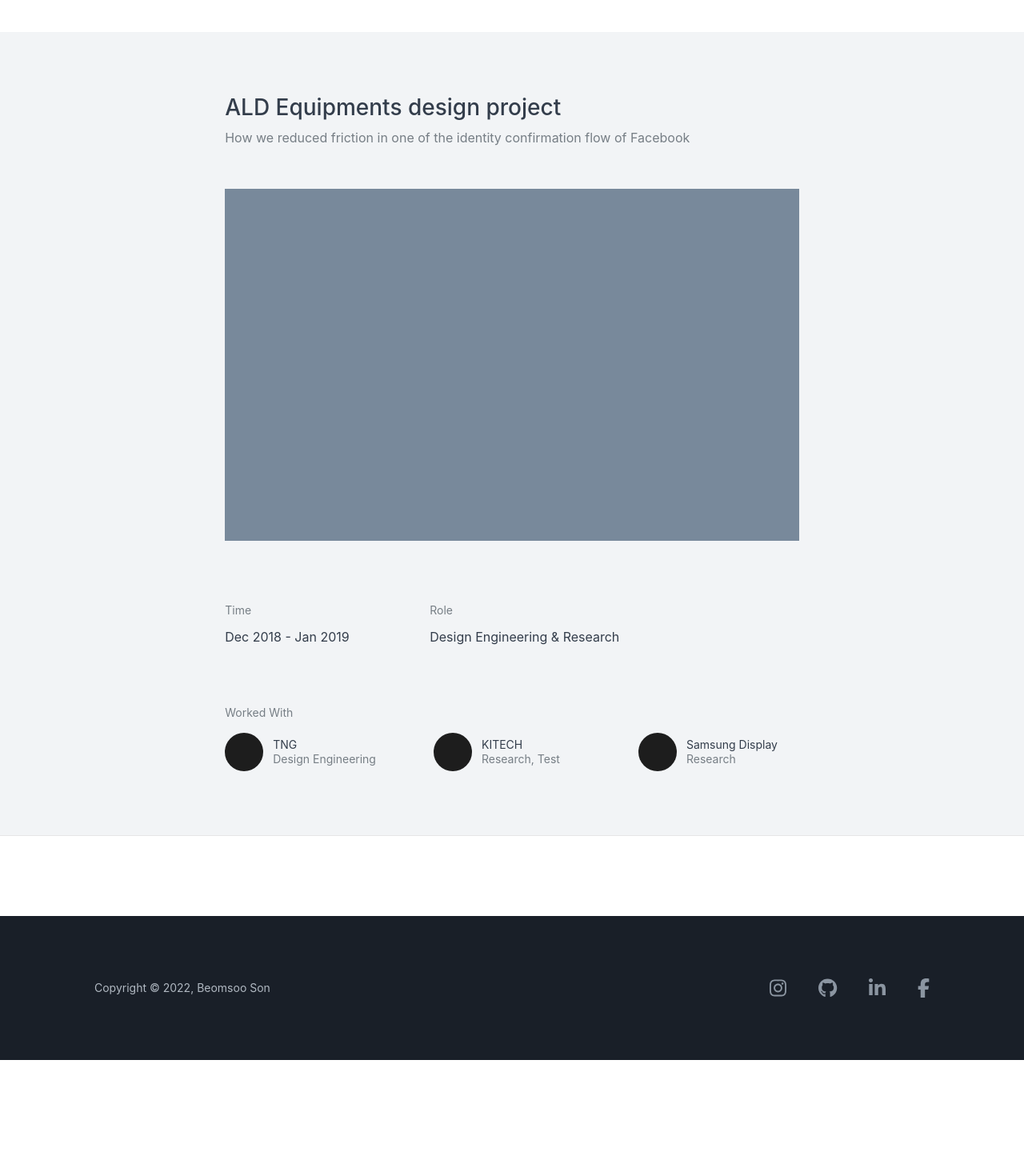
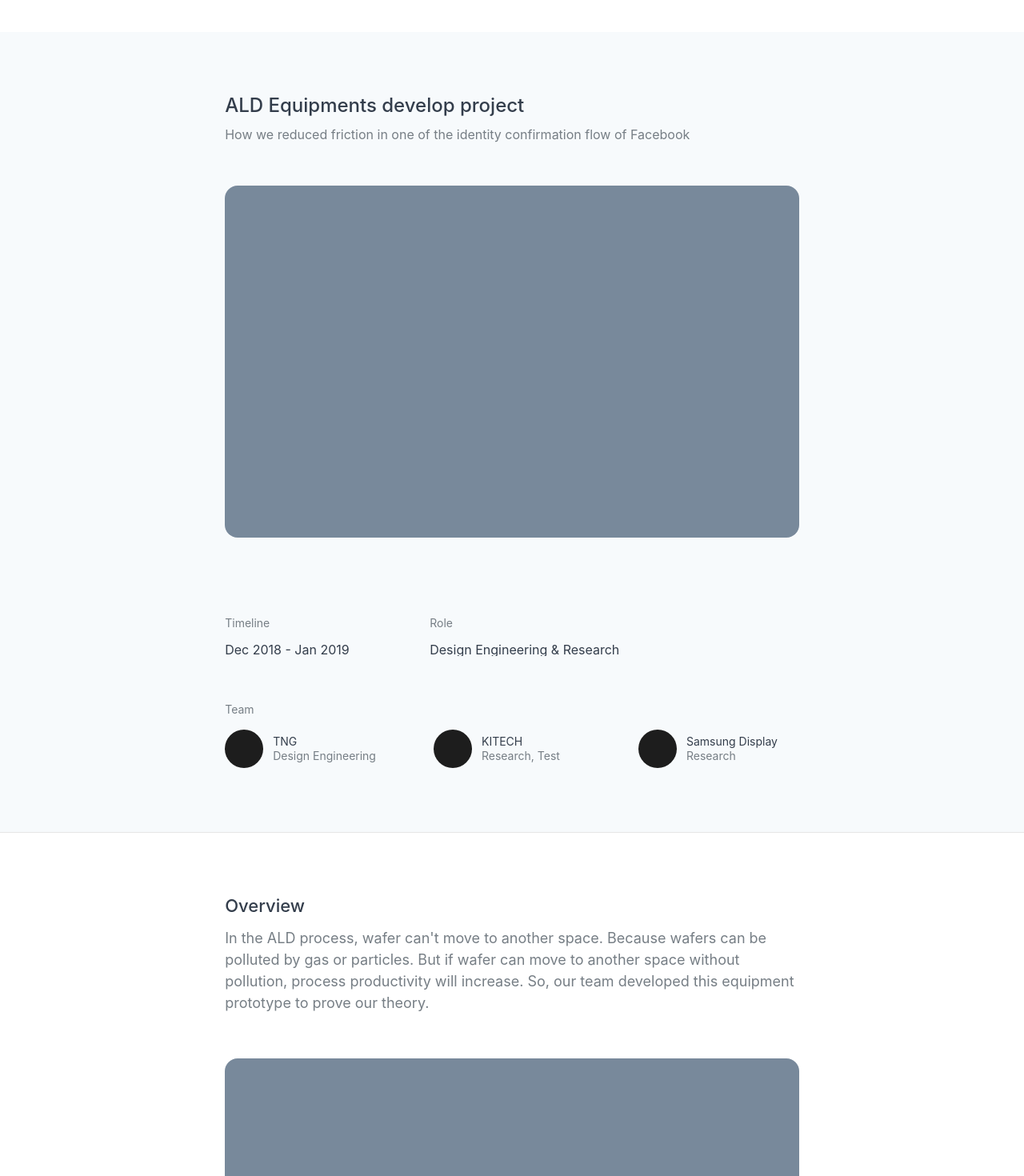
Before and after one commit to k1a11220/portfolio, a Next.js app: page /projects/ald in a window 1280 px wide. Shown: the part 80-1550 px from the top of the page at 80% size. Before the commit the page ends 1405 px from the top, so only its background shows below. Built offline with nearby package versions, Linux system fonts and the light colour scheme; a web font is replaced by a local one.

Commit message:
Separate post style

```diff
--- /dev/null
+++ b/components/project/projectHeader.tsx
@@ -0,0 +1,169 @@
+import React from "react";
+import styled from "@emotion/styled";
+
+const Header = styled.header`
+  display: flex;
+  flex-direction: column;
+  align-items: center;
+
+  & h1 {
+    font-size: 1.5rem;
+    font-weight: 500;
+    margin-top: 5rem;
+    margin-bottom: 1rem;
+  }
+
+  & p {
+    font-size: 1rem;
+    color: #767e85;
+  }
+`;
+
+const HeaderBg = styled.div`
+  display: flex;
+  flex-direction: column;
+  align-items: center;
+  width: 100vw;
+  background-color: #f7fafc;
+  overflow: visible;
+  padding-bottom: 80px;
+  border-bottom: 1px solid #e6e6e6;
+`;
+
+const TitleImg = styled.div`
+  background-color: #78899b;
+  height: 440px;
+  margin-top: 56px;
+  border-radius: 16px;
+`;
+
+const ListWrapper = styled.div`
+  padding-top: 60px;
+
+  & p {
+    font-size: 0.875rem;
+  }
+`;
+
+const ProfileList = styled.div`
+  width: 100%;
+  display: flex;
+  margin-top: 1.125rem;
+  gap: 72px;
+  min-width: 184px;
+  overflow: scroll;
+`;
+
+const ProfileImg = styled.div`
+  width: 48px;
+  height: 48px;
+  background-color: #1d1d1d;
+  border-radius: 50%;
+  margin-right: 0.75rem;
+`;
+
+const ProfileWrapper = styled.ul`
+  display: flex;
+  gap: 0.5rem;
+
+  & li {
+    display: flex;
+    min-width: 184px;
+  }
+
+  & > p {
+    font-size: 0.75rem;
+    line-height: 1.25;
+  }
+`;
+
+const ProfileDetail = styled.div`
+  display: flex;
+  flex-direction: column;
+  justify-content: center;
+
+  & p:first-of-type {
+    margin-bottom: 4px;
+    color: #333d4b;
+  }
+
+  & p:last-of-type {
+    font-size: 0.875rem;
+  }
+`;
+
+export function ProjectHeader() {
+  return (
+    <Header>
+      <HeaderBg>
+        <div
+          style={{
+            maxWidth: "780px",
+            width: "100%",
+            height: "100%",
+            margin: "auto",
+          }}
+        >
+          <div
+            style={{
+              width: "92%",
+              margin: "auto",
+              maxWidth: "calc(100% - 48px)",
+            }}
+          >
+            <div>
+              <h1>ALD Equipments develop project</h1>
+              <p>
+                How we reduced friction in one of the identity confirmation flow
+                of Facebook
+              </p>
+            </div>
+            <TitleImg></TitleImg>
+            <div style={{ display: "flex", gap: "72px", paddingTop: "40px" }}>
+              <ListWrapper>
+                <p>Timeline</p>
+                <ProfileList>Dec 2018 - Jan 2019</ProfileList>
+              </ListWrapper>
+              <ListWrapper>
+                <p>Role</p>
+                <ProfileList>Design Engineering & Research</ProfileList>
+              </ListWrapper>
+            </div>
+            <ListWrapper>
+              <p>Team</p>
+              <ProfileList>
+                <ProfileWrapper>
+                  <li>
+                    <ProfileImg></ProfileImg>
+                    <ProfileDetail>
+                      <p>TNG</p>
+                      <p>Design Engineering</p>
+                    </ProfileDetail>
+                  </li>
+                </ProfileWrapper>
+                <ProfileWrapper>
+                  <li>
+                    <ProfileImg></ProfileImg>
+                    <ProfileDetail>
+                      <p>KITECH</p>
+                      <p>Research, Test</p>
+                    </ProfileDetail>
+                  </li>
+                </ProfileWrapper>
+                <ProfileWrapper>
+                  <li>
+                    <ProfileImg></ProfileImg>
+                    <ProfileDetail>
+                      <p>Samsung Display</p>
+                      <p>Research</p>
+                    </ProfileDetail>
+                  </li>
+                </ProfileWrapper>
+              </ProfileList>
+            </ListWrapper>
+          </div>
+        </div>
+      </HeaderBg>
+    </Header>
+  );
+}
--- a/components/typography.tsx
+++ b/components/typography.tsx
@@ -6,6 +6,33 @@ interface Headline {
   color: string;
   weight: number;
 }
+
+export const H3 = styled.h3`
+  font-size: 1.375rem;
+  font-weight: 500;
+`;
+
+export const Section = styled.section`
+  margin-bottom: 6rem;
+`;
+
+export const Divider = styled.div`
+  height: 80px;
+`;
+
+export const Paragraph = styled.p`
+  font-size: 1.125rem;
+  margin-top: 1rem;
+  line-height: 1.5;
+  color: #767e85;
+`;
+
+export const ImgContainer = styled.div`
+  height: 300px;
+  background-color: #78899b;
+  margin-top: 3.5rem;
+  border-radius: 16px;
+`;
 
 export function Headline({ title, color, weight }: Headline) {
   return (
--- a/pages/projects/ald.tsx
+++ b/pages/projects/ald.tsx
@@ -1,171 +1,30 @@
-import styled from "@emotion/styled";
 import { NextPage } from "next";
 import React from "react";
-
-const Header = styled.header`
-  display: flex;
-  flex-direction: column;
-  align-items: center;
-
-  & h1 {
-    font-size: 1.75rem;
-    font-weight: 500;
-    margin-top: 5rem;
-    margin-bottom: 1rem;
-  }
-
-  & p {
-    font-size: 1rem;
-    color: #767e85;
-  }
-`;
-
-const HeaderBg = styled.div`
-  display: flex;
-  flex-direction: column;
-  align-items: center;
-  width: 100vw;
-  background-color: #f2f4f6;
-  overflow: visible;
-  padding-bottom: 80px;
-  border-bottom: 1px solid #e6e6e6;
-`;
-
-const TitleImg = styled.div`
-  background-color: #78899b;
-  height: 440px;
-  margin-top: 56px;
-`;
-
-const ListWrapper = styled.div`
-  padding-top: 80px;
-
-  & p {
-    font-size: 0.875rem;
-  }
-`;
-
-const ProfileList = styled.div`
-  width: 100%;
-  display: flex;
-  margin-top: 1.125rem;
-  gap: 72px;
-  min-width: 184px;
-`;
-
-const ProfileImg = styled.div`
-  width: 48px;
-  height: 48px;
-  background-color: #1d1d1d;
-  border-radius: 50%;
-  margin-right: 0.75rem;
-`;
-
-const ProfileWrapper = styled.ul`
-  display: flex;
-  gap: 0.5rem;
-
-  & li {
-    display: flex;
-    min-width: 184px;
-  }
-
-  & > p {
-    font-size: 0.75rem;
-    line-height: 1.25;
-  }
-`;
-
-const ProfileDetail = styled.div`
-  display: flex;
-  flex-direction: column;
-  justify-content: center;
-
-  & p:first-of-type {
-    margin-bottom: 4px;
-    color: #333d4b;
-  }
-
-  & p:last-of-type {
-    font-size: 0.875rem;
-  }
-`;
+import { ProjectHeader } from "../../components/project/projectHeader";
+import {
+  Divider,
+  H3,
+  ImgContainer,
+  Paragraph,
+  Section,
+} from "../../components/typography";
 
 const ALDPage: NextPage = () => {
   return (
-    <>
-      <Header>
-        <HeaderBg>
-          <div
-            style={{
-              maxWidth: "780px",
-              width: "100%",
-              height: "100%",
-              margin: "auto",
-            }}
-          >
-            <div
-              style={{
-                width: "92%",
-                margin: "auto",
-                maxWidth: "calc(100% - 48px)",
-              }}
-            >
-              <div>
-                <h1>ALD Equipments design project</h1>
-                <p>
-                  How we reduced friction in one of the identity confirmation
-                  flow of Facebook
-                </p>
-              </div>
-              <TitleImg></TitleImg>
-              <div style={{ display: "flex", gap: "72px" }}>
-                <ListWrapper>
-                  <p>Time</p>
-                  <ProfileList>Dec 2018 - Jan 2019</ProfileList>
-                </ListWrapper>
-                <ListWrapper>
-                  <p>Role</p>
-                  <ProfileList>Design Engineering & Research</ProfileList>
-                </ListWrapper>
-              </div>
-              <ListWrapper>
-                <p>Worked With</p>
-                <ProfileList>
-                  <ProfileWrapper>
-                    <li>
-                      <ProfileImg></ProfileImg>
-                      <ProfileDetail>
-                        <p>TNG</p>
-                        <p>Design Engineering</p>
-                      </ProfileDetail>
-                    </li>
-                  </ProfileWrapper>
-                  <ProfileWrapper>
-                    <li>
-                      <ProfileImg></ProfileImg>
-                      <ProfileDetail>
-                        <p>KITECH</p>
-                        <p>Research, Test</p>
-                      </ProfileDetail>
-                    </li>
-                  </ProfileWrapper>
-                  <ProfileWrapper>
-                    <li>
-                      <ProfileImg></ProfileImg>
-                      <ProfileDetail>
-                        <p>Samsung Display</p>
-                        <p>Research</p>
-                      </ProfileDetail>
-                    </li>
-                  </ProfileWrapper>
-                </ProfileList>
-              </ListWrapper>
-            </div>
-          </div>
-        </HeaderBg>
-      </Header>
-    </>
+    <article>
+      <ProjectHeader />
+      <Divider />
+      <Section>
+        <H3>Overview</H3>
+        <Paragraph>
+          In the ALD process, wafer can't move to another space. Because wafers
+          can be polluted by gas or particles. But if wafer can move to another
+          space without pollution, process productivity will increase. So, our
+          team developed this equipment prototype to prove our theory.
+        </Paragraph>
+        <ImgContainer></ImgContainer>
+      </Section>
+    </article>
   );
 };
 
```
